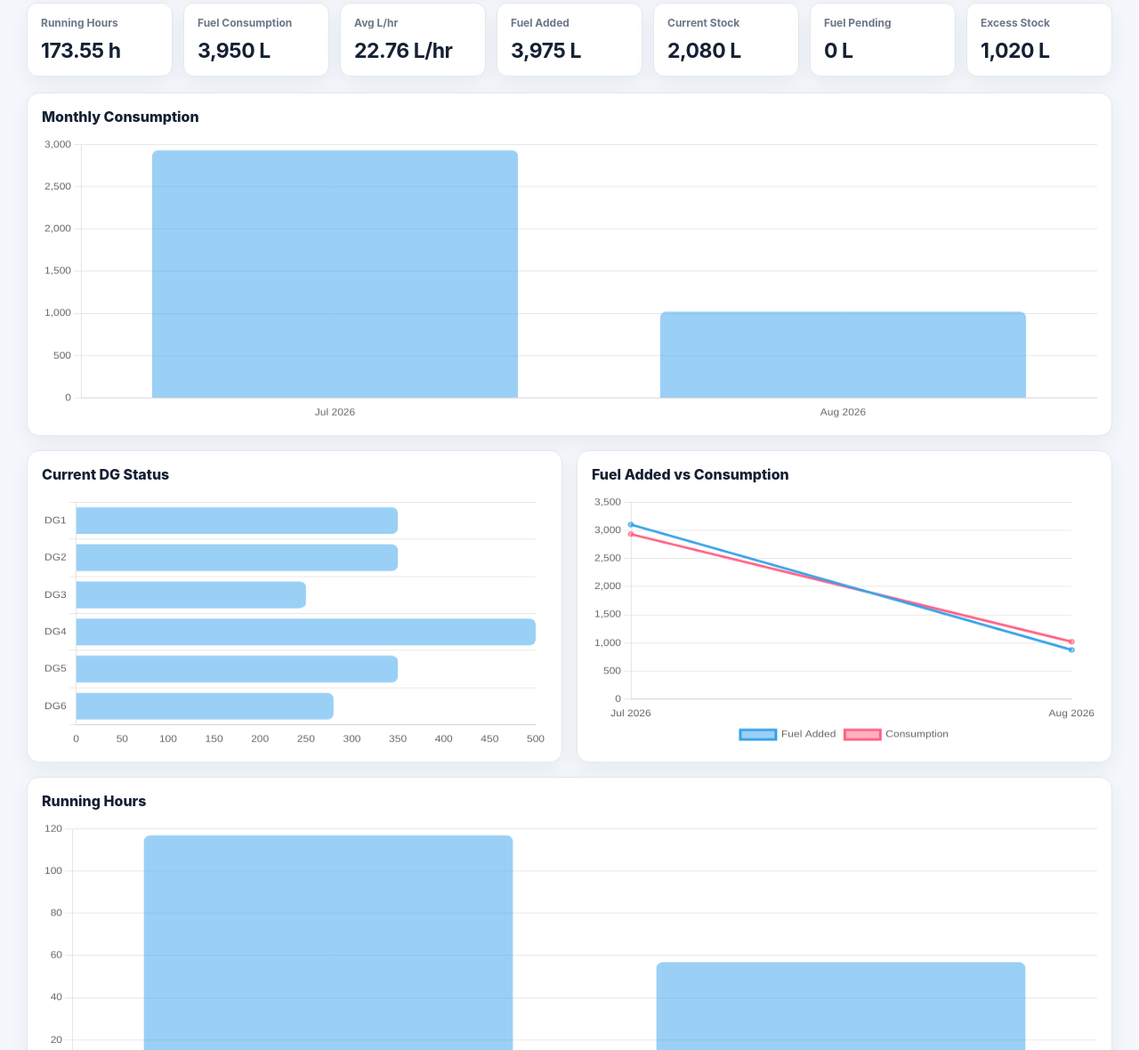
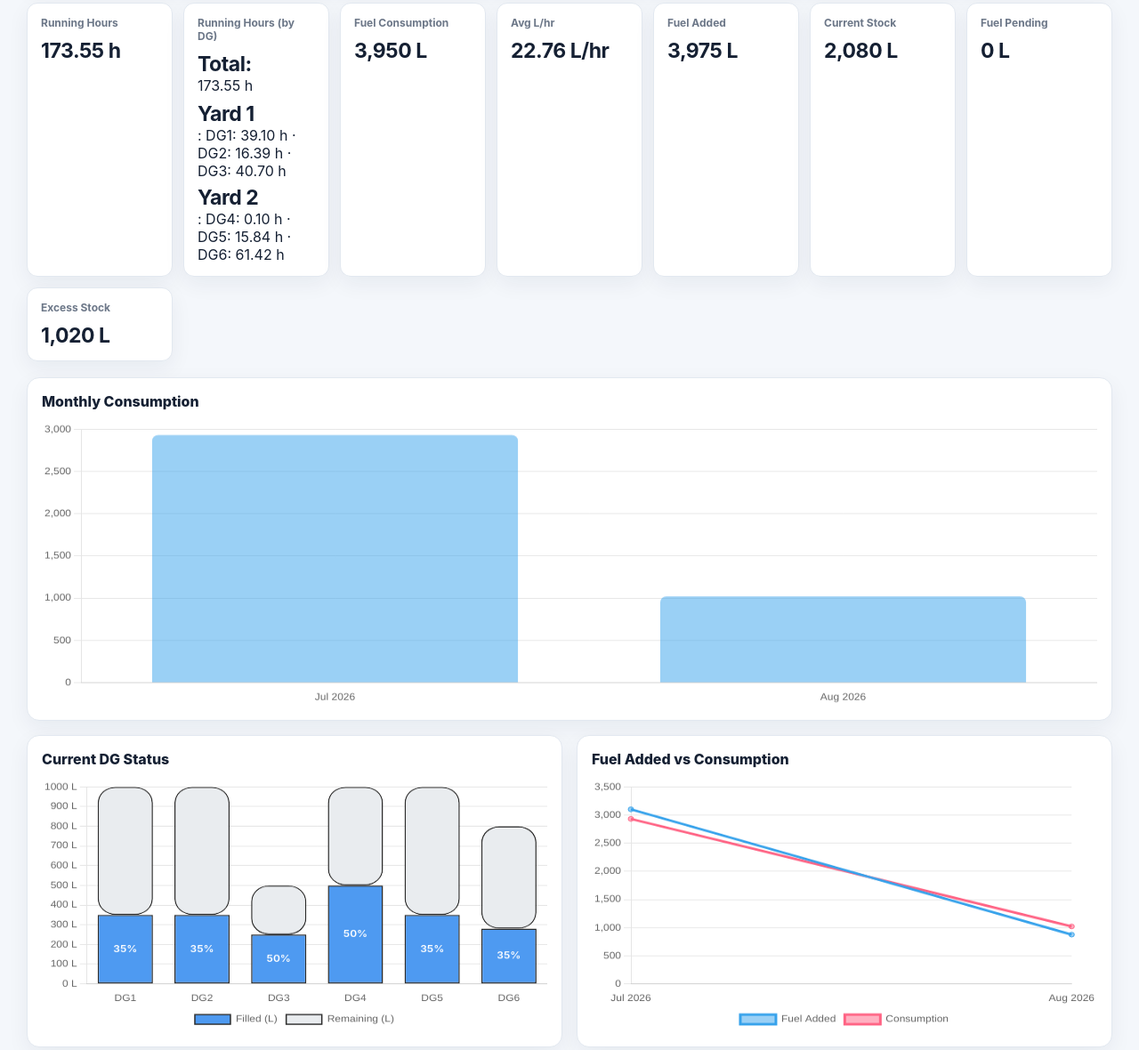
Before and after one commit to Godrej-Park-Retreat/DG-Dashboard, a plain HTML site: page site/index.html in a window 1280 px wide. Shown: the part 253-1433 px from the top of the page at 89% size. Drawn offline with nearby package versions, Linux system fonts and the light colour scheme.

Commit message:
Test new changes

```diff
--- a/site/app.js
+++ b/site/app.js
@@ -84,6 +84,24 @@ function render() {
   renderCharts(rows);
   renderTable(rows);
   renderAlerts(current, rows);
+  renderRunningBreakdown(rows);
+}
+
+function renderRunningBreakdown(rows) {
+  const byDg = {};
+  DATA.dgs.forEach(d => byDg[d] = 0);
+  rows.forEach(r => { byDg[r.dg] = (byDg[r.dg] || 0) + Number(r.running_hours || 0); });
+  const yard1 = ['DG1','DG2','DG3'];
+  const yard2 = ['DG4','DG5','DG6'];
+  const fmt = (v) => `${Number(v||0).toLocaleString('en-IN', { maximumFractionDigits: 2, minimumFractionDigits: 2 })} h`;
+  const total = Object.values(byDg).reduce((s,v)=>s+v,0);
+  const yardHtml = `
+    <div><strong>Total:</strong> ${fmt(total)}</div>
+    <div style="margin-top:8px"><strong>Yard 1</strong>: ${yard1.map(d=>`${d}: ${fmt(byDg[d])}`).join(' · ')}</div>
+    <div style="margin-top:6px"><strong>Yard 2</strong>: ${yard2.map(d=>`${d}: ${fmt(byDg[d])}`).join(' · ')}</div>
+  `;
+  const el = document.getElementById('runningList');
+  if (el) el.innerHTML = yardHtml;
 }
 
 function monthSeries(rows, key) {
@@ -114,13 +132,84 @@ function renderCharts(rows) {
   });
 
   makeChart('consumptionChart', { type:'bar', data:{ labels: labels, datasets:[{ label:'Consumption (L)', data:consumption, borderRadius:7 }] }, options:{...common} });
-  makeChart('runtimeChart', { type:'bar', data:{ labels: labels, datasets:[{ label:'Running Hours', data:runtime, borderRadius:7 }] }, options:{...common} });
+
+  // Running hours: monthly overview (bars) or daily ECG-like line when a month is selected
+  if (month === 'ALL') {
+    makeChart('runtimeChart', { type:'bar', data:{ labels: labels, datasets:[{ label:'Running Hours', data:runtime, borderRadius:7 }] }, options:{...common} });
+  } else {
+    // Build per-day series from DATA.daily for selected month and DG filter
+    const dayRows = DATA.daily.filter(d => d.month === month && (dg === 'ALL' || d.dg === dg));
+    // get unique sorted dates
+    const days = Array.from(new Set(dayRows.map(d => d.date))).sort();
+    const dailyRuntime = days.map(day => dayRows.filter(d => d.date === day).reduce((s,r) => s + Number(r.runtime_hours || 0), 0));
+    makeChart('runtimeChart', {
+      type: 'line',
+      data: { labels: days.map(d => new Date(d).toLocaleDateString('en-IN')), datasets: [{ label: 'Running Hours / day', data: dailyRuntime }] },
+      options: { ...common, plugins: { legend: { display: false } }, elements: { line: { tension: 0, borderWidth: 2, borderColor: '#16a34a' }, point: { radius: 0 } }, scales: { x: { grid: { display: false } }, y: { beginAtZero: true } } }
+    });
+  }
   makeChart('fuelChart', { type:'line', data:{ labels:labels, datasets:[{label:'Fuel Added',data:added,tension:.25},{label:'Consumption',data:consumption,tension:.25}] }, options:{...common, plugins:{legend:{display:true,position:'bottom'}}} });
   makeChart('efficiencyChart', { type:'line', data:{ labels:labels, datasets:[{label:'L/hr',data:lph,tension:.25,fill:false}] }, options:{...common, plugins:{legend:{display:false}}} });
 
-  const statusLabels = currentForSelection().map(r => r.dg);
-  const statusValues = currentForSelection().map(r => r.stock);
-  makeChart('statusChart', { type:'bar', data:{ labels:statusLabels, datasets:[{ label:'Current Stock', data:statusValues, borderRadius:7 }] }, options:{...common, indexAxis:'y'} });
+  const current = currentForSelection();
+  const statusLabels = current.map(r => r.dg);
+  // Determine capacities and filled/remaining
+  const capacities = current.map(r => Number((DATA.capacities && DATA.capacities[r.dg]) || r.tank_capacity || 1000));
+  const filled = current.map(r => Math.max(0, Number(r.stock || 0)));
+  const remaining = capacities.map((c, i) => Math.max(0, c - filled[i]));
+  const maxCapacity = Math.max(...capacities, 1000);
+
+  // color per DG based on percent thresholds
+  const colors = filled.map((v, i) => {
+    const pct = capacities[i] ? (v / capacities[i]) * 100 : 0;
+    if (pct < 20) return '#d64545';
+    if (pct < 30) return '#f0ad4e';
+    return '#4e9af1';
+  });
+
+  const remainingColor = '#e9ecef';
+
+  const barLabelPlugin = {
+    id: 'barLabelPlugin',
+    afterDatasetsDraw(chart) {
+      const ctx = chart.ctx;
+      const meta = chart.getDatasetMeta(0);
+      meta.data.forEach((bar, i) => {
+        const val = filled[i];
+        const cap = capacities[i];
+        const pct = cap ? Math.round((val / cap) * 100) : 0;
+        const x = bar.x;
+        const y = (bar.y + (bar.base || chart.chartArea.bottom)) / 2;
+        ctx.save();
+        ctx.fillStyle = '#ffffff';
+        ctx.font = '600 12px Inter, Arial';
+        ctx.textAlign = 'center';
+        ctx.textBaseline = 'middle';
+        ctx.fillText(pct + '%', x, y);
+        ctx.restore();
+      });
+    }
+  };
+
+  makeChart('statusChart', {
+    type: 'bar',
+    data: {
+      labels: statusLabels,
+      datasets: [
+        { label: 'Filled (L)', data: filled, backgroundColor: colors, borderColor: '#2b2b2b', borderWidth: 1.5, borderRadius: 20, borderSkipped: false },
+        { label: 'Remaining (L)', data: remaining, backgroundColor: remainingColor, borderColor: '#2b2b2b', borderWidth: 1.5, borderRadius: 20, borderSkipped: false }
+      ]
+    },
+    options: {
+      ...common,
+      scales: {
+        x: { stacked: true, grid: { display: false } },
+        y: { stacked: true, beginAtZero: true, max: maxCapacity, ticks: { callback: v => `${v} L` } }
+      },
+      plugins: { legend: { display: true, position: 'bottom' }, tooltip: { callbacks: { label: ctx => `${ctx.dataset.label}: ${Number(ctx.raw || 0).toLocaleString('en-IN')} L` } } }
+    },
+    plugins: [barLabelPlugin]
+  });
 }
 
 function renderTable(rows) {
--- a/site/index.html
+++ b/site/index.html
@@ -32,6 +32,7 @@
 
     <section class="kpis">
       <div class="kpi"><span>Running Hours</span><strong id="kpiRuntime">—</strong></div>
+      <div id="runningBreakdown" class="kpi running-breakdown"><span>Running Hours (by DG)</span><div id="runningList">—</div></div>
       <div class="kpi"><span>Fuel Consumption</span><strong id="kpiConsumption">—</strong></div>
       <div class="kpi"><span>Avg L/hr</span><strong id="kpiLph">—</strong></div>
       <div class="kpi"><span>Fuel Added</span><strong id="kpiAdded">—</strong></div>
```
